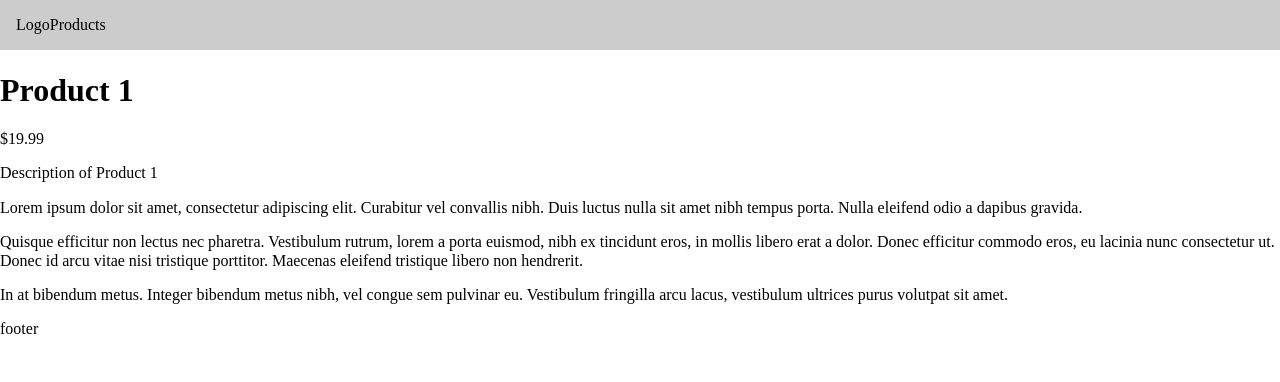
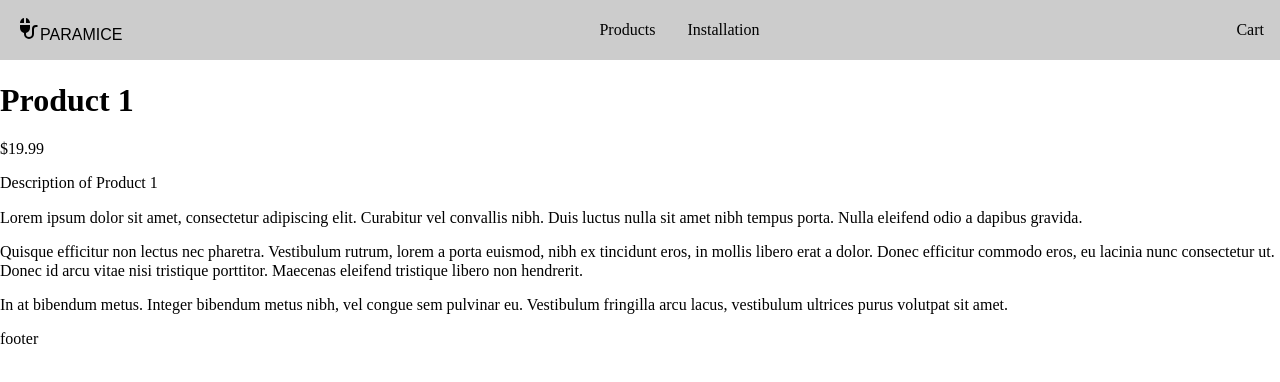
Before and after one commit to TOUnail/ecommerce, a Next.js app: page /products/product-1 in a window 1280 px wide. Shown: the top 382 px of the page. Built offline with nearby package versions, Linux system fonts and the light colour scheme.

Commit message:
start navbar

```diff
--- a/components/Navbar.js
+++ b/components/Navbar.js
@@ -1,25 +1,67 @@
 import Link from "next/link";
 import styled from "styled-components";
+const LogoText = styled.h1`
+  @import url("https://fonts.googleapis.com/css2?family=Montserrat:wght@100&display=swap");
+  display: inline;
+  font-family: "Montserrat", sans-serif;
+  font-weight: 100;
+  font-size: inherit;
+`;
+const LogoLink = styled.a`
+  text-decoration: none;
+  text-transform: uppercase;
+  &:hover {
+    cursor: pointer;
+  }
+`;
 const UnstyledLink = styled.a`
   text-decoration: none;
   color: inherit;
+  margin: 0 1rem;
   &:hover {
     cursor: pointer;
   }
 `;
 const Nav = styled.nav`
+  display: flex;
+  align-items: center;
+  justify-content: space-between;
   background: rgba(0, 0, 0, 0.2);
   padding: 1rem;
+`;
+const NavItems = styled.div`
+  display: flex;
+  justify-content: space-evenly;
 `;
 const Navbar = () => {
   return (
     <Nav>
-      <Link href="/">
-        <UnstyledLink>Logo</UnstyledLink>
-      </Link>
-      <Link href="/products">
-        <UnstyledLink>Products</UnstyledLink>
-      </Link>
+      <div>
+        <Link href="/">
+          <LogoLink>
+            <svg
+              xmlns="http://www.w3.org/2000/svg"
+              version="1.1"
+              id="mdi-mouse-variant"
+              width="24"
+              height="24"
+              viewBox="0 0 24 24"
+            >
+              <path d="M14,7H10V2.1C12.28,2.56 14,4.58 14,7M4,7C4,4.58 5.72,2.56 8,2.1V7H4M14,12C14,14.42 12.28,16.44 10,16.9V18A3,3 0 0,0 13,21A3,3 0 0,0 16,18V13A4,4 0 0,1 20,9H22L21,10L22,11H20A2,2 0 0,0 18,13H18V18A5,5 0 0,1 13,23A5,5 0 0,1 8,18V16.9C5.72,16.44 4,14.42 4,12V9H14V12Z" />
+            </svg>
+            <LogoText>Paramice</LogoText>
+          </LogoLink>
+        </Link>
+      </div>
+      <NavItems>
+        <Link href="/products">
+          <UnstyledLink>Products</UnstyledLink>
+        </Link>
+        <Link href="/installation">
+          <UnstyledLink>Installation</UnstyledLink>
+        </Link>
+      </NavItems>
+      <div>Cart</div>
     </Nav>
   );
 };
```
